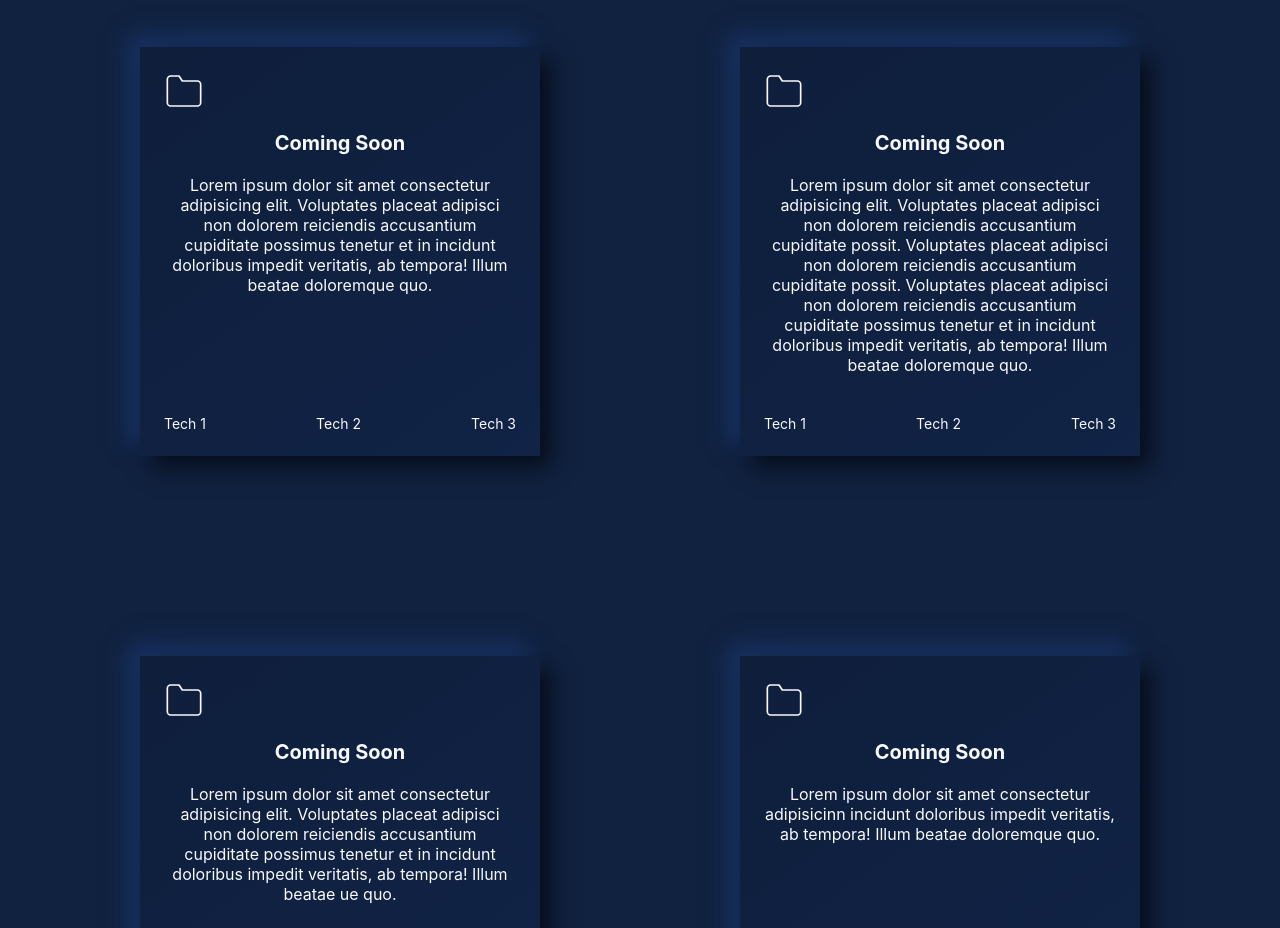
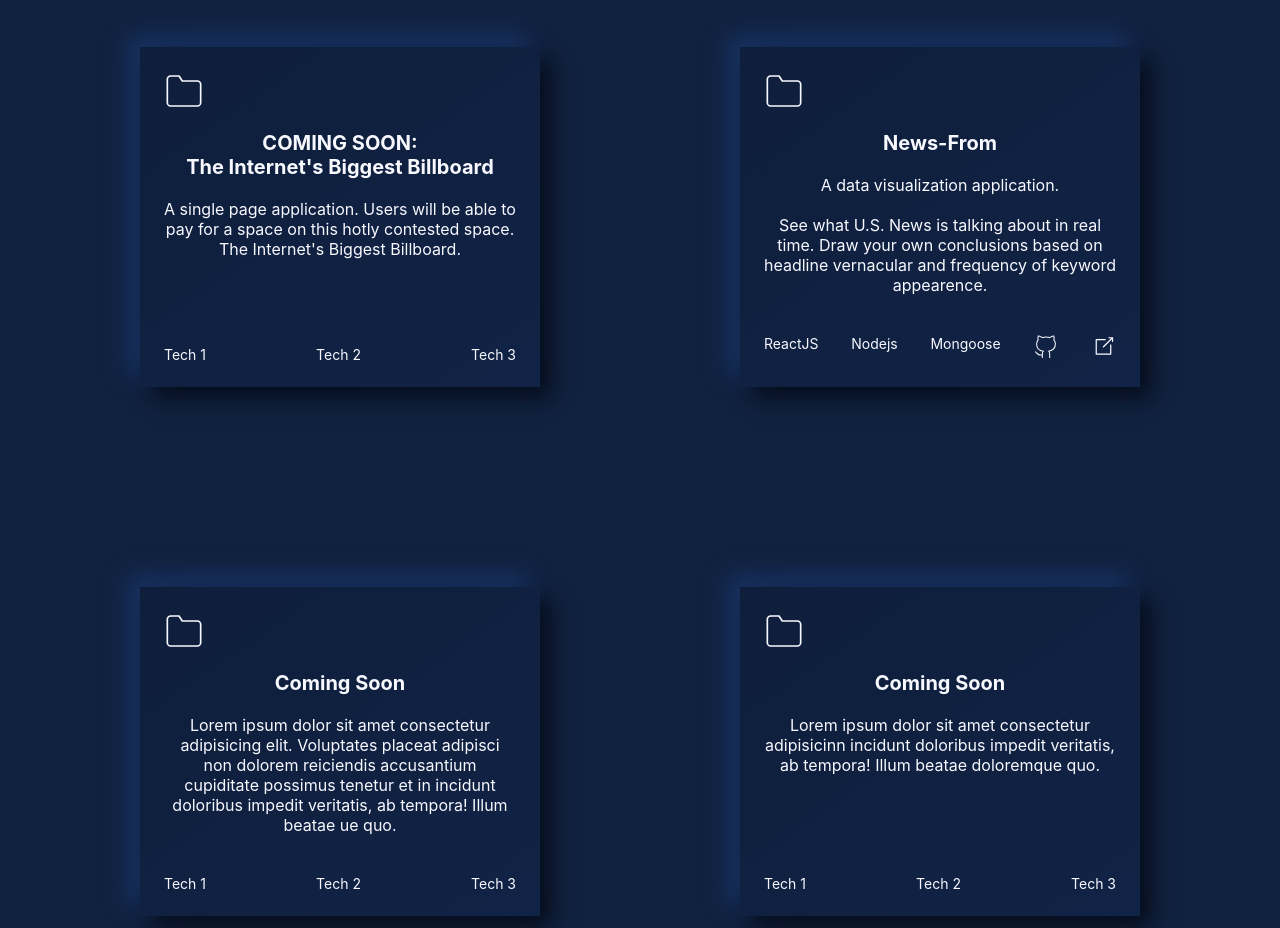
Before and after one commit to JuliusDorfman/juliusdorfmanportfolio, a React (Create React App) app: page / in a window 1280 px wide. Shown: the part 1746-2674 px from the top of the page. Built offline with nearby package versions, Linux system fonts and the light colour scheme; a web font is replaced by a local one.

Commit message:
Meta tag update in static html. added projects to 'other projects' section

```diff
--- a/public/index.html
+++ b/public/index.html
@@ -6,9 +6,11 @@
     <meta name="viewport" content="width=device-width, initial-scale=1" />
     <meta name="theme-color" content="#000000" />
     <meta
-      name="Portfolio of Julius Gregory Dorfman"
-      content="About Julius, Expertise, Experience, Contact Information"
+      name="description"
+      content="About Julius, Expertise, Experience, Work, Contact Information"
     />
+    <meta name="author" content="Julius Dorfman" />
+    <meta name="robots" content="index, follow" />
     <link rel="apple-touch-icon" href="%PUBLIC_URL%/logo192.png" />
     <link rel="manifest" href="%PUBLIC_URL%/manifest.json" />
     <link rel="preconnect" href="https://fonts.googleapis.com" />
--- a/src/Pages/Work/Work.jsx
+++ b/src/Pages/Work/Work.jsx
@@ -254,11 +254,9 @@ export default class Work extends React.Component {
                       </div>
                       <div className="other-project-links"></div>
                     </div>
-                    <h3 className="other-project-title">Coming Soon</h3>
-                    <div className="other-project-description">Lorem ipsum dolor sit amet consectetur
-                      adipisicing elit. Voluptates placeat adipisci non dolorem reiciendis accusantium
-                      cupiditate possimus tenetur et in incidunt doloribus impedit veritatis, ab tempora!
-                      Illum beatae doloremque quo.</div>
+                    <h3 className="other-project-title">COMING SOON: <br /> The Internet's Biggest Billboard</h3>
+                    <div className="other-project-description">A single page application. Users will be able to pay for a space on
+                      this hotly contested space. The Internet's Biggest Billboard.</div>
                   </header>
                   <footer>
                     <ul>
@@ -281,19 +279,36 @@ export default class Work extends React.Component {
                       </div>
                       <div className="other-project-links"></div>
                     </div>
-                    <h3 className="other-project-title">Coming Soon</h3>
-                    <div className="other-project-description">Lorem ipsum dolor sit amet consectetur
-                      adipisicing elit. Voluptates placeat adipisci non dolorem reiciendis accusantium
-                      cupiditate possit. Voluptates placeat adipisci non dolorem reiciendis accusantium
-                      cupiditate possit. Voluptates placeat adipisci non dolorem reiciendis accusantium
-                      cupiditate possimus tenetur et in incidunt doloribus impedit veritatis, ab tempora!
-                      Illum beatae doloremque quo.</div>
+                    <h3 className="other-project-title">News-From</h3>
+                    <div className="other-project-description">A data visualization application.
+                      <br />
+                      <br />
+                      See what U.S. News is talking about in real time. Draw your own conclusions based on
+                      headline vernacular and frequency of keyword appearence.
+                    </div>
                   </header>
                   <footer>
-                    <ul>
-                      <li>Tech 1</li>
-                      <li>Tech 2</li>
-                      <li>Tech 3</li>
+                    <ul className="other-project-links">
+                      <li>ReactJS</li>
+                      <li>Nodejs</li>
+                      <li>Mongoose</li>
+                      <li>
+                        <a href="https://github.com/JuliusDorfman/news-from" target="_blank" rel="noopener noreferrer">
+                          <svg viewBox="0 0 24 24" xmlns="http://www.w3.org/2000/svg" fill="none" stroke="white" strokeWidth="1">
+                            <path d="M9 19c-5 1.5-5-2.5-7-3m14 6v-3.87a3.37 3.37 0 0 0-.94-2.61c3.14-.35 6.44-1.54 6.44-7A5.44 5.44 0 0 0 20 4.77 5.07 5.07 0 0 0 19.91 1S18.73.65 16 2.48a13.38 13.38 0 0 0-7 0C6.27.65 5.09 1 5.09 1A5.07 5.07 0 0 0 5 4.77a5.44 5.44 0 0 0-1.5 3.78c0 5.42 3.3 6.61 6.44 7A3.37 3.37 0 0 0 9 18.13V22"></path>
+                          </svg>
+                        </a>
+                      </li>
+                      <li><a href="https://news-from.herokuapp.com/"
+                        target="_blank" rel="noopener noreferrer">
+                        <svg viewBox="-25 -25 700 700" xmlns="http://www.w3.org/2000/svg">
+                          <g fillRule="evenodd">
+                            <path d="m527.41 237.75c-4.4844 0-8.7812 1.7812-11.953 4.9531-3.168 3.168-4.9492 7.4688-4.9492 11.953v236.55h-371.72v-371.72h236.55c5.9062-0.1875 11.285-3.4492 14.188-8.5977 2.8984-5.1523 2.8984-11.441 0-16.594-2.9023-5.1484-8.2812-8.4102-14.188-8.5977h-253.43c-4.4805 0-8.7773 1.7773-11.949 4.9453-3.168 3.1641-4.9531 7.4609-4.957 11.941v405.51c0 4.4844 1.7812 8.7852 4.9531 11.953 3.168 3.1719 7.4688 4.9531 11.953 4.9531h405.51c4.4844 0 8.7852-1.7812 11.953-4.9531 3.1719-3.168 4.9531-7.4688 4.9531-11.953v-253.43c0-4.4844-1.7812-8.7852-4.9531-11.953-3.168-3.1719-7.4688-4.9531-11.953-4.9531z" />
+                            <path d="m578.09 35h-101.38c-5.9102 0.19141-11.289 3.4531-14.188 8.6016-2.8984 5.1484-2.8984 11.441 0 16.59 2.8984 5.1484 8.2773 8.4102 14.188 8.6016h60.531l-224.56 224.59c-4.2734 4.2734-5.9375 10.5-4.3711 16.336 1.5664 5.8359 6.125 10.391 11.961 11.953s12.062-0.10938 16.332-4.3828l224.59-224.54v60.531c-0.14844 4.5781 1.5664 9.0156 4.7539 12.305 3.1836 3.2891 7.5664 5.1445 12.145 5.1445 4.5742 0 8.957-1.8555 12.145-5.1445 3.1836-3.2891 4.8984-7.7266 4.75-12.305v-101.38c0-4.4844-1.7812-8.7852-4.9531-11.953-3.168-3.1719-7.4688-4.9531-11.953-4.9531z" />
+                          </g>
+                        </svg>
+                      </a>
+                      </li>
                     </ul>
                   </footer>
                 </div>
--- a/src/Pages/Work/Work.scss
+++ b/src/Pages/Work/Work.scss
@@ -636,6 +636,54 @@
   font-size: 16px;
 }
 
+.other-project-links svg {
+  stroke: ghostwhite;
+  height: 25px;
+  transition: .5s;
+  -webkit-transition: .5s;
+  -moz-transition: .5s;
+  -ms-transition: .5s;
+  -o-transition: .5s;
+}
+
+.other-project-links svg:hover {
+  stroke: red;
+  transition: .5s;
+  transform: translate(0, -10px);
+  -webkit-transform: translate(0, -10px);
+  -moz-transform: translate(0, -10px);
+  -ms-transform: translate(0, -10px);
+  -o-transform: translate(0, -10px);
+  -webkit-transition: .5s;
+  -moz-transition: .5s;
+  -ms-transition: .5s;
+  -o-transition: .5s;
+}
+
+.other-project-links li:last-child svg {
+  fill: ghostwhite;
+  height: 25px;
+  transition: .5s;
+  -webkit-transition: .5s;
+  -moz-transition: .5s;
+  -ms-transition: .5s;
+  -o-transition: .5s;
+}
+
+.other-project-links li:last-child svg:hover {
+  fill: red;
+  height: 25px;
+  transform: translate(0, -10px);
+  -webkit-transform: translate(0, -10px);
+  -moz-transform: translate(0, -10px);
+  -ms-transform: translate(0, -10px);
+  -o-transform: translate(0, -10px);
+  transition: .5s;
+  -webkit-transition: .5s;
+  -moz-transition: .5s;
+  -ms-transition: .5s;
+  -o-transition: .5s;
+}
 
 // Media Queries
 
```
